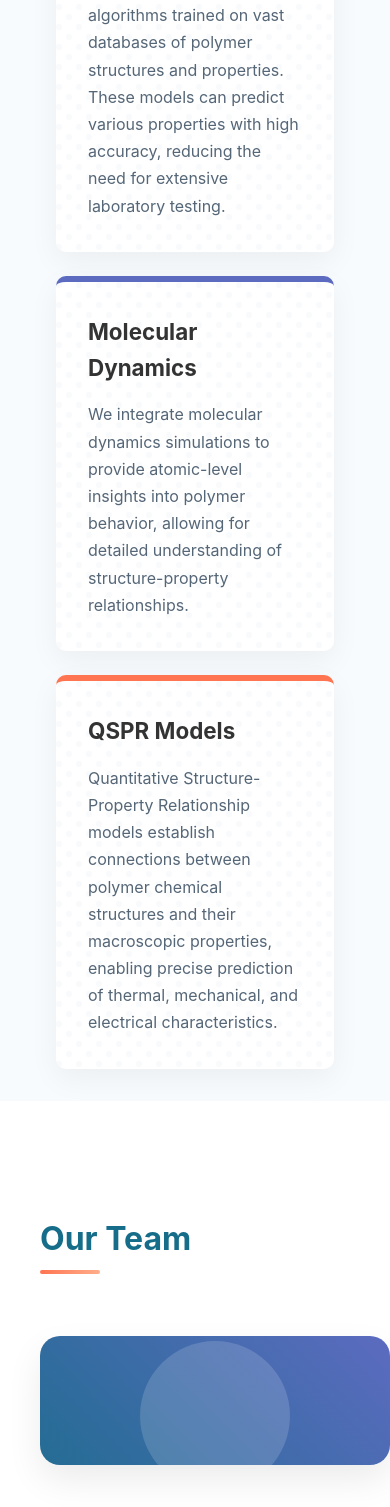
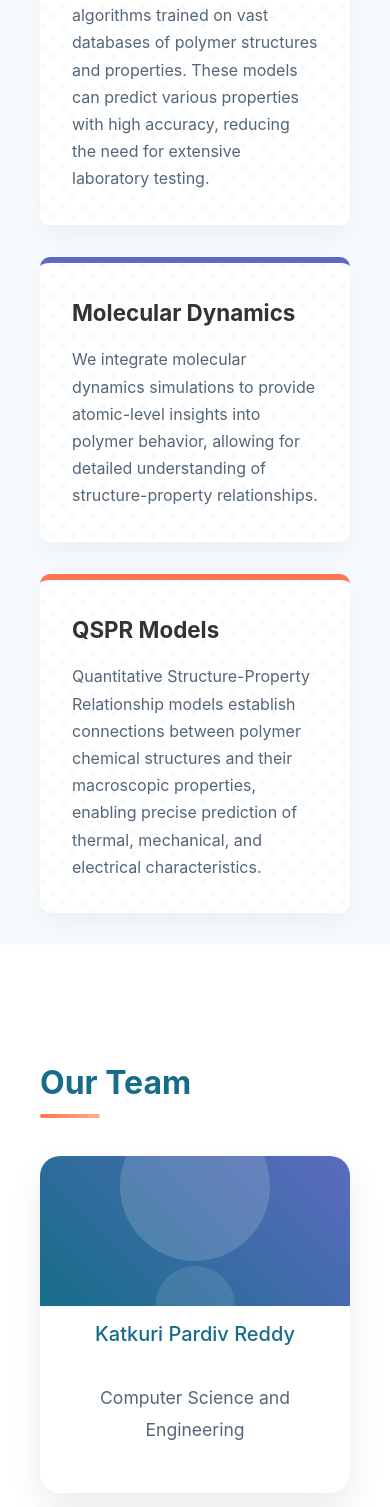
Before and after one commit to prathikreddy19/Transpolymer-PS, a React (Create React App) app in the folder Transpolymer-PS/frontend/: page /about in a window 390 px wide. Shown: the part 1657-3164 px from the top of the page. Built offline with nearby package versions, Linux system fonts and the light colour scheme.

Commit message:
Update App.css

```diff
--- a/Transpolymer-PS/frontend/src/components/App.css
+++ b/Transpolymer-PS/frontend/src/components/App.css
@@ -1021,17 +1021,36 @@ a:hover {
 .auth-links a {
   margin-left: 5px;
 }
-@media (max-width: 768px) {
-  .tech-cards {
-    display: flex;
-    flex-direction: column;
-    gap: 1.5rem;
-    align-items: center;
-    padding: 0 1rem;
+/* —— Mobile only: stack team cards, remove fixed height, shrink gaps —— */
+@media (max-width: 600px) {
+  .team-members {
+    display: grid;
+    grid-template-columns: 1fr !important;   /* one card per row */
+    gap: 1rem !important;                     /* tighter vertical space */
+    margin-top: 1rem !important;
+    height: auto !important;                  /* let cards expand naturally */
   }
 
-  .tech-card {
-    width: 100%;
-    max-width: 90vw;
+  .team-member {
+    max-width: 100%;
+    margin: 0 auto;
+  }
+
+  .member-photo.placeholder {
+    height: 150px;         /* shorter photo area so title is visible */
+  }
+
+  .team-member h4 {
+    font-size: 1.25rem;
+    margin: 0.75rem 0 0.25rem;
+  }
+
+  .member-title {
+    font-size: 1rem;
+    margin-bottom: 0.5rem;
+  }
+
+  .member-bio {
+    padding: 0 1rem 1rem;
   }
 }
```
